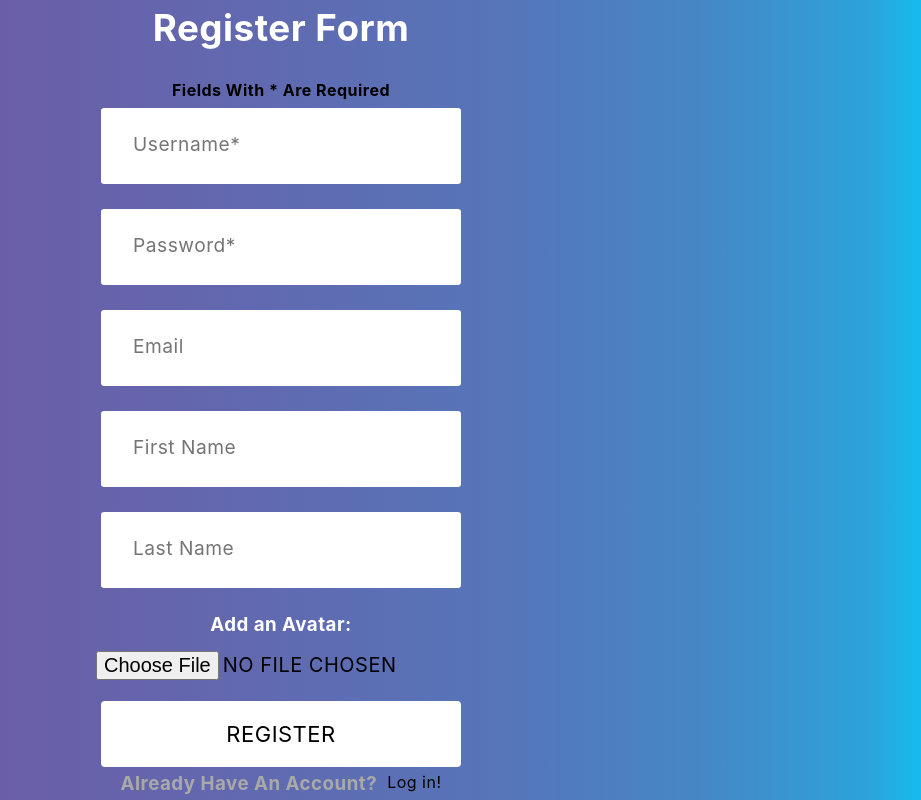
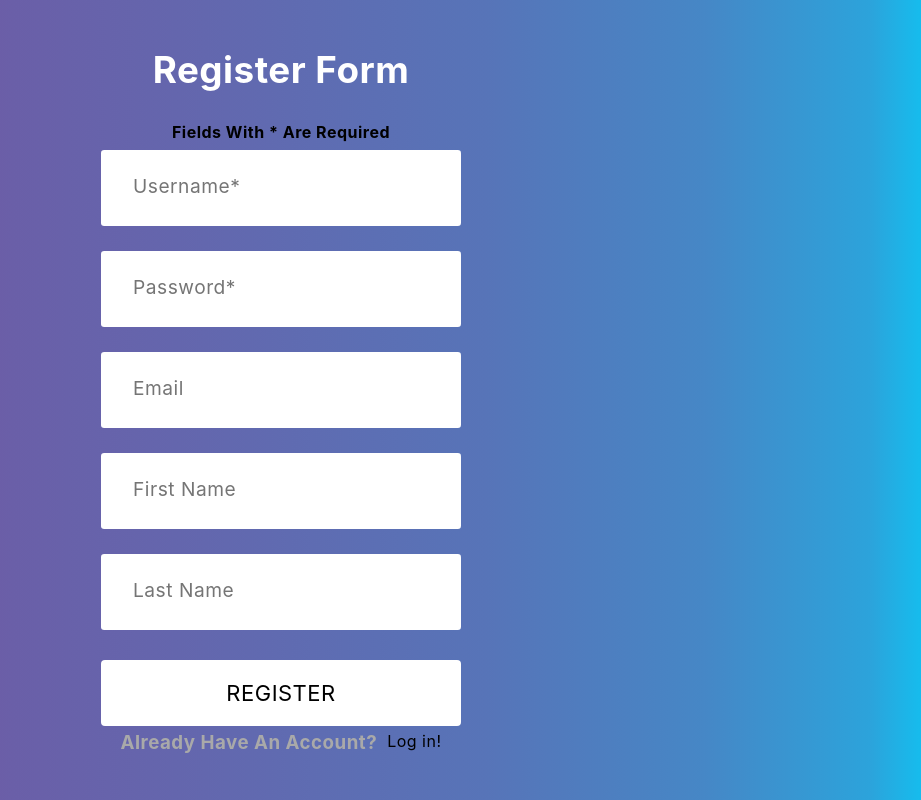
Before and after one commit to roro0109/Encrypted-Chat-Project, a React (Create React App) app: page / in a window 1280 px wide. Both pictures are taken after a click on the element "Sign Up!". Shown: the whole page, without its empty margins (359-1280 px from the left). Built offline with nearby package versions, Linux system fonts and the light colour scheme; the HTML template or start-up script is replaced by a standard one.

Commit message:
deleted avatar in register

```diff
--- a/src/components/RegisterForm.jsx
+++ b/src/components/RegisterForm.jsx
@@ -66,10 +66,10 @@ const RegisterForm = (props) => {
               <input type="email" value={email} onChange={(e) => setEmail(e.target.value)} className="input" placeholder="Email" />
               <input type="first" value={first} onChange={(e) => setFirst(e.target.value)} className="input" placeholder="First Name" />
               <input type="last" value={last} onChange={(e) => setLast(e.target.value)} className="input" placeholder="Last Name" />
-              <div style={{justifyContent: 'center' ,direction: 'ltr', display: 'flex'}}>
+              {/* <div style={{justifyContent: 'center' ,direction: 'ltr', display: 'flex'}}>
                 <h3 style={{color: 'white'}}>Add an Avatar:</h3>
               </div>
-              <input type="file" id="img" name="img" accept="image/*" value={avatar} onChange={(e) => setAvatar(e.target.value)} className="file-button"/>
+              <input type="file" id="img" name="img" accept="image/*" value={avatar} onChange={(e) => setAvatar(e.target.value)} className="file-button"/> */}
                 <div align="center">
                 <button type="submit" className="button">
                   <span>Register</span>
```
Also changed, not shown: 1 other file (tests, documents, lock files or other folders).
